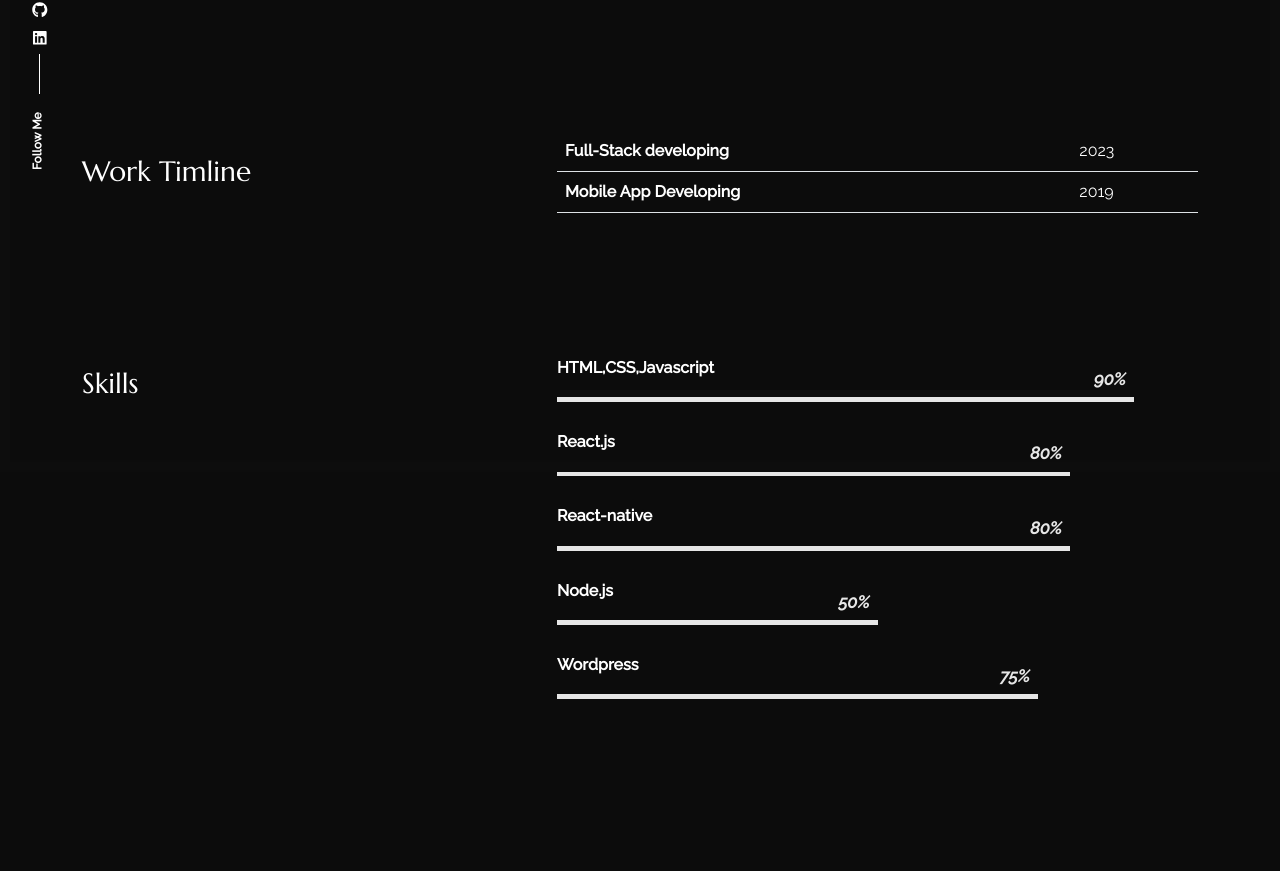
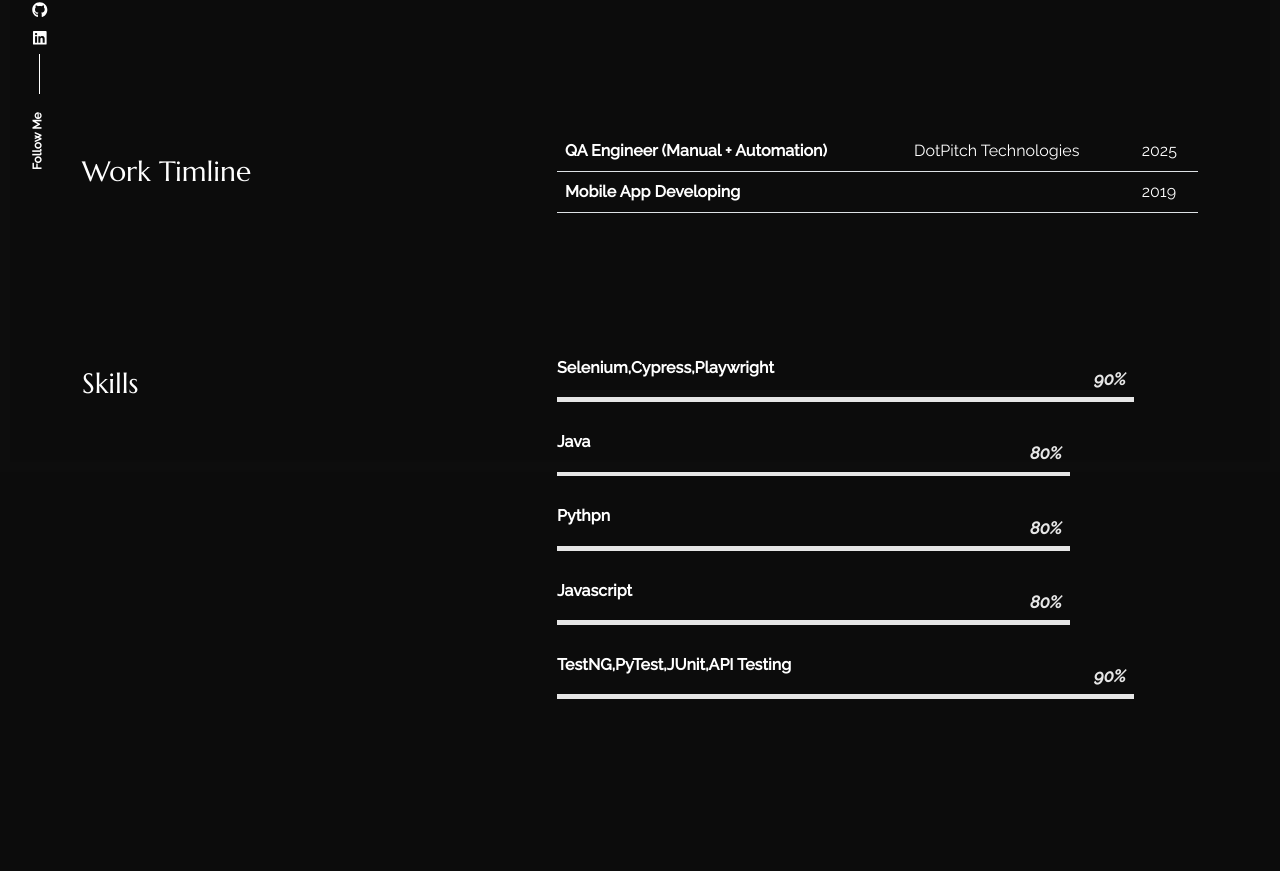
Before and after one commit to rehanshaikh55/react-portfolio-rehan, a React (Create React App) app: page /about in a window 1280 px wide. Shown: the part 328-1199 px from the top of the page. Built offline with nearby package versions, Linux system fonts and the light colour scheme.

Commit message:
update qa

```diff
--- a/src/content_option.js
+++ b/src/content_option.js
@@ -1,15 +1,15 @@
 const logotext = "REHAN";
 const meta = {
     title: "Rehan",
-    description: "I'am a Full stack developer ",
+    description: "I'am a QA Engineer ",
 };
 
 const introdata = {
     title: "I’m Rehan A Creative",
     animated: {
-        first: "Full-Stack Developer",
-        second: "Mobile App Developer",
-        third: "Front-end Expert",
+        first: "QA Engineer",
+        second: "Full Stack Developer",
+        third: "Digital Expert",
     },
     description: "  I bring a strong technical foundation and a passion for leadership.",
     your_img_url: "https://i.postimg.cc/mZ3zmCY0/1675155732143.jpg",
@@ -20,9 +20,9 @@ const dataabout = {
     aboutme: "Results-oriented Full Stack Developer with a proven track record of delivering high-quality, end-to-end web solutions. Equipped with acomprehensive skill set spanning front-end and back-end technologies"
 };
 const worktimeline = [{
-        jobtitle: "Full-Stack developing",
-        where: "",
-        date: "2023",
+        jobtitle: "QA Engineer (Manual + Automation)",
+        where: "DotPitch Technologies",
+        date: "2025",
     },
     {
         jobtitle: "Mobile App Developing",
@@ -33,24 +33,24 @@ const worktimeline = [{
 ];
 
 const skills = [{
-        name: "HTML,CSS,Javascript",
+        name: "Selenium,Cypress,Playwright",
         value: 90,
     },
     {
-        name: "React.js",
+        name: "Java",
         value: 80,
     },
     {
-        name: "React-native",
+        name: "Pythpn",
         value: 80,
     },
     {
-        name: "Node.js",
-        value: 50,
+        name: "Javascript",
+        value: 80,
     },
     {
-        name: "Wordpress",
-        value: 75,
+        name: "TestNG,PyTest,JUnit,API Testing",
+        value: 90,
     },
 ];
 
--- a/src/pages/home/index.js
+++ b/src/pages/home/index.js
@@ -65,7 +65,7 @@ export const Home = () => {
                       <div className="ring three"></div>
                     </div>
                   </Link>
-                  <a href="https://drive.google.com/file/d/1-m_1kLeVEkieKbkoxnUdAC9jB63yjLgE/view?usp=drive_link"  id="button_a" >
+                  <a href="https://drive.google.com/file/d/19AgYLBmDDi8fqkCICVYysgi61rHRmj8U/view?usp=sharing"  id="button_a" >
                     <div id="button_h" className="ac_btn2 btn">
                        My Resume
                       <div className="ring one"></div>
```
